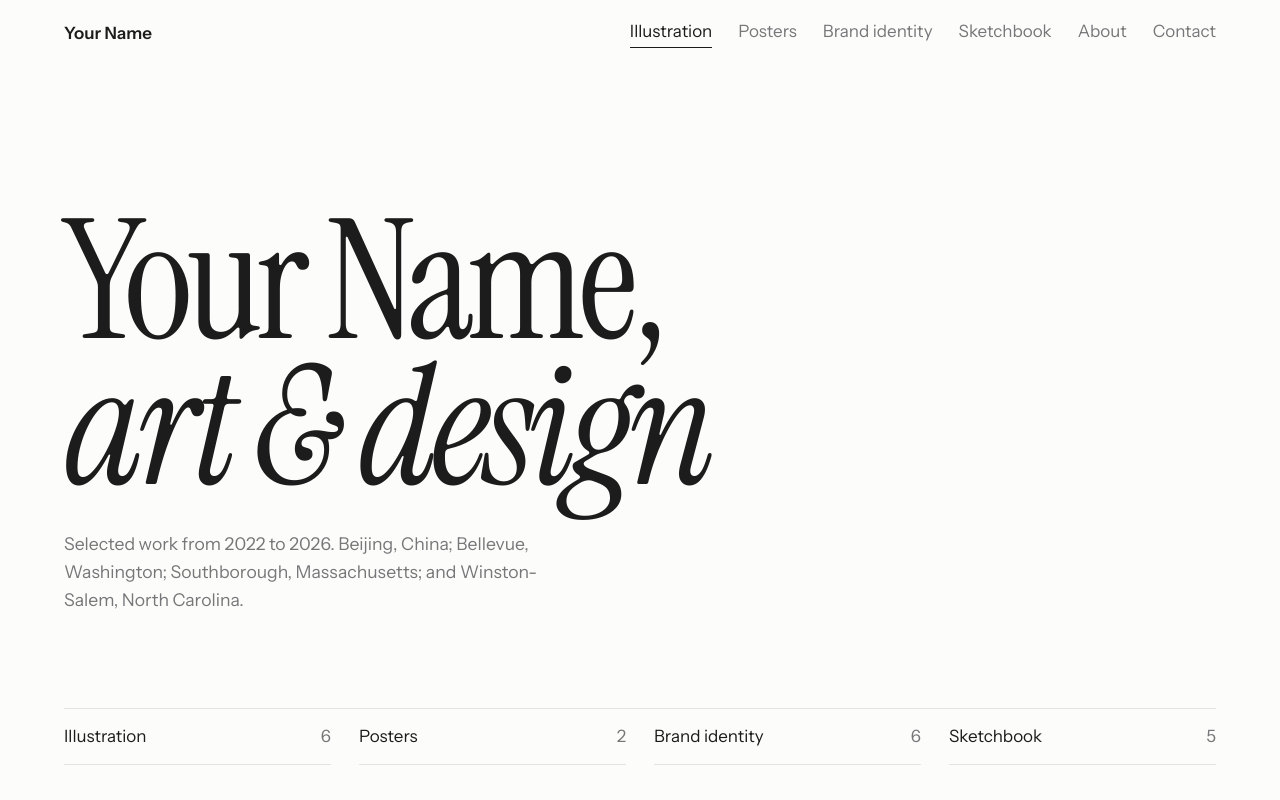
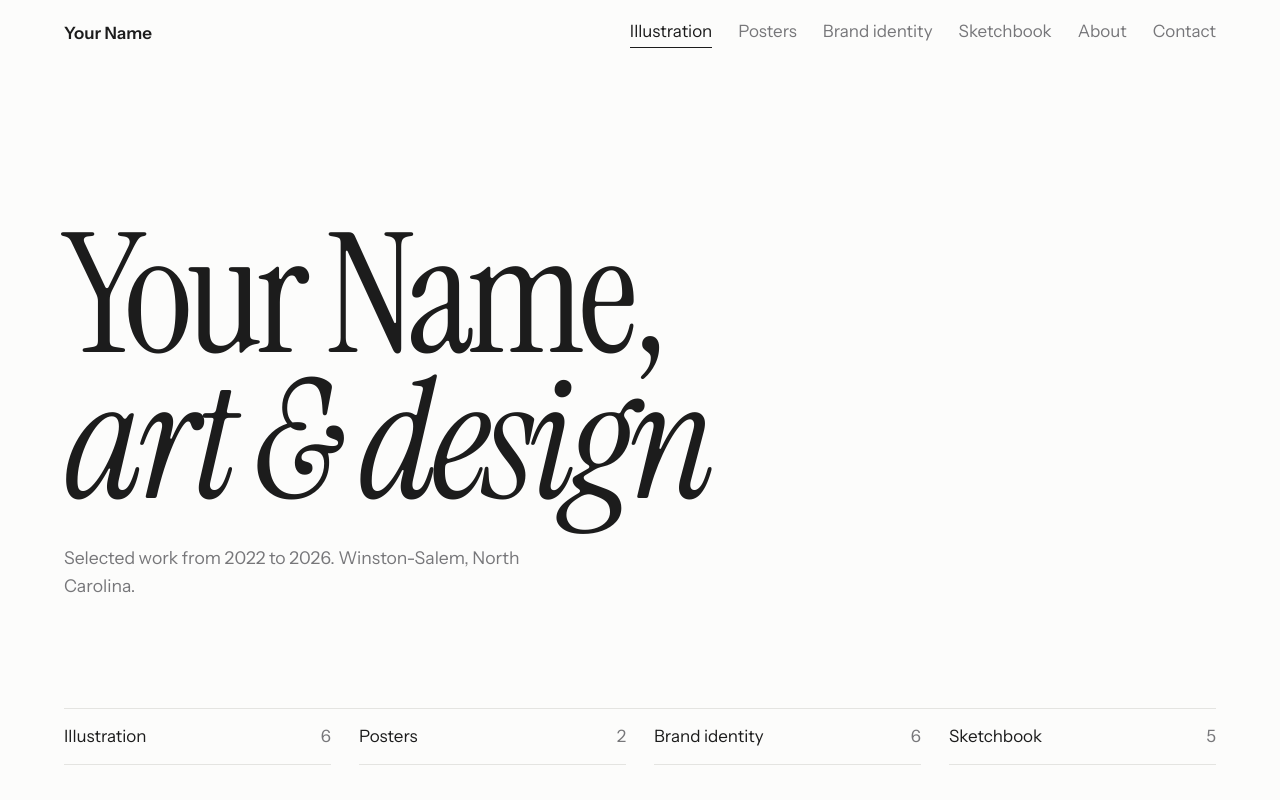
Before and after one commit to yolandaw-fan/design-art, a plain HTML site: page index.html in a window 1280 px wide. Shown: the top 800 px of the page. Drawn offline with Linux system fonts and the light colour scheme.

Commit message:
Update index.html

```diff
--- a/index.html
+++ b/index.html
@@ -4,7 +4,7 @@
 <meta charset="UTF-8">
 <meta name="viewport" content="width=device-width, initial-scale=1">
 <title>Yolanda W Fan – Art & Design</title>
-<meta name="description" content="Portfolio of Your Name: illustration, posters, brand identity, and sketchbook work.">
+<meta name="description" content="Portfolio of Yolanda W Fan: illustration, posters, brand identity, and sketchbook work.">
 <link rel="preconnect" href="https://fonts.googleapis.com">
 <link rel="preconnect" href="https://fonts.gstatic.com" crossorigin>
 <link href="https://fonts.googleapis.com/css2?family=Instrument+Sans:wght@400;500;600&family=Instrument+Serif:ital@0;1&display=swap" rel="stylesheet">
@@ -112,7 +112,7 @@
   <section class="cover">
     <div class="title">
       <h1 class="serif">Your Name,<br><em>art &amp; design</em></h1>
-      <p class="sub">Selected work from 2022 to 2026. Beijing, China; Bellevue, Washington; Southborough, Massachusetts; and Winston-Salem, North Carolina.</p>
+      <p class="sub">Selected work from 2022 to 2026. Winston-Salem, North Carolina.</p>
     </div>
     <ul class="index" id="index"></ul>
   </section>
```
